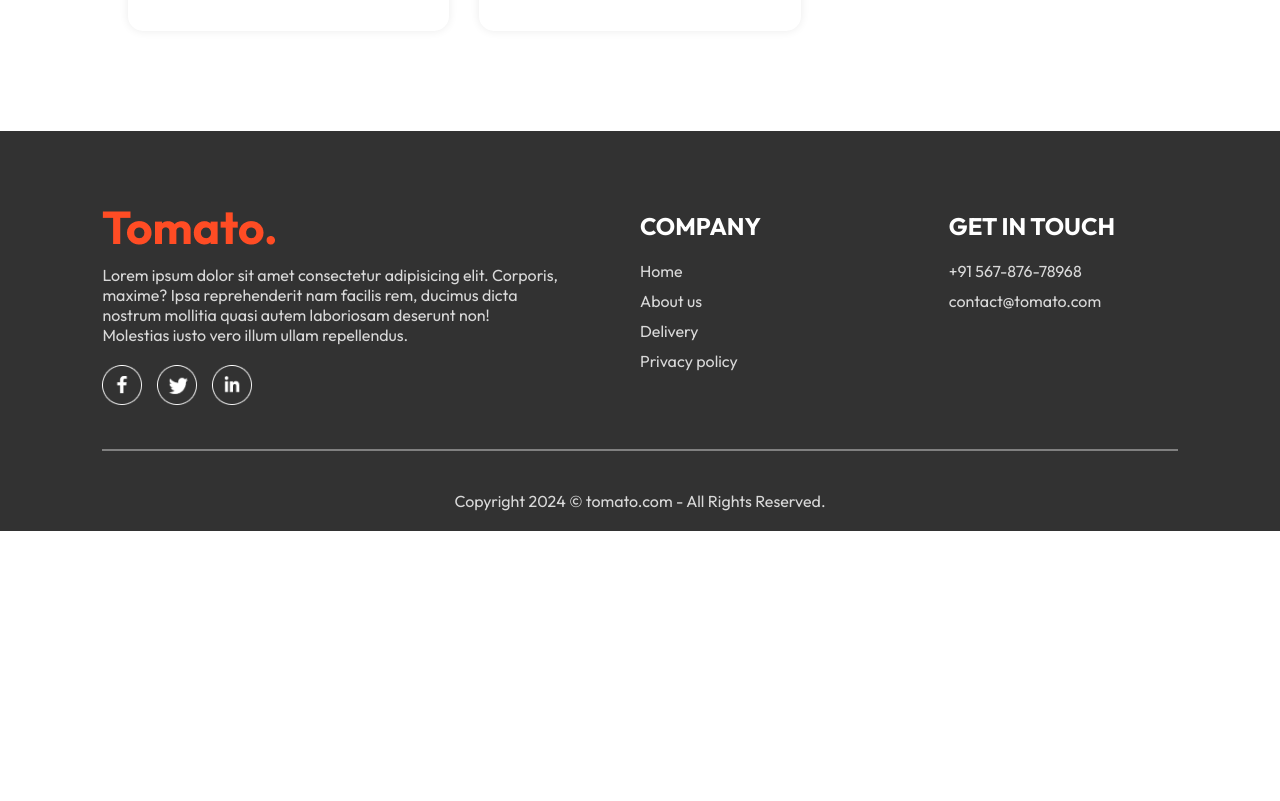
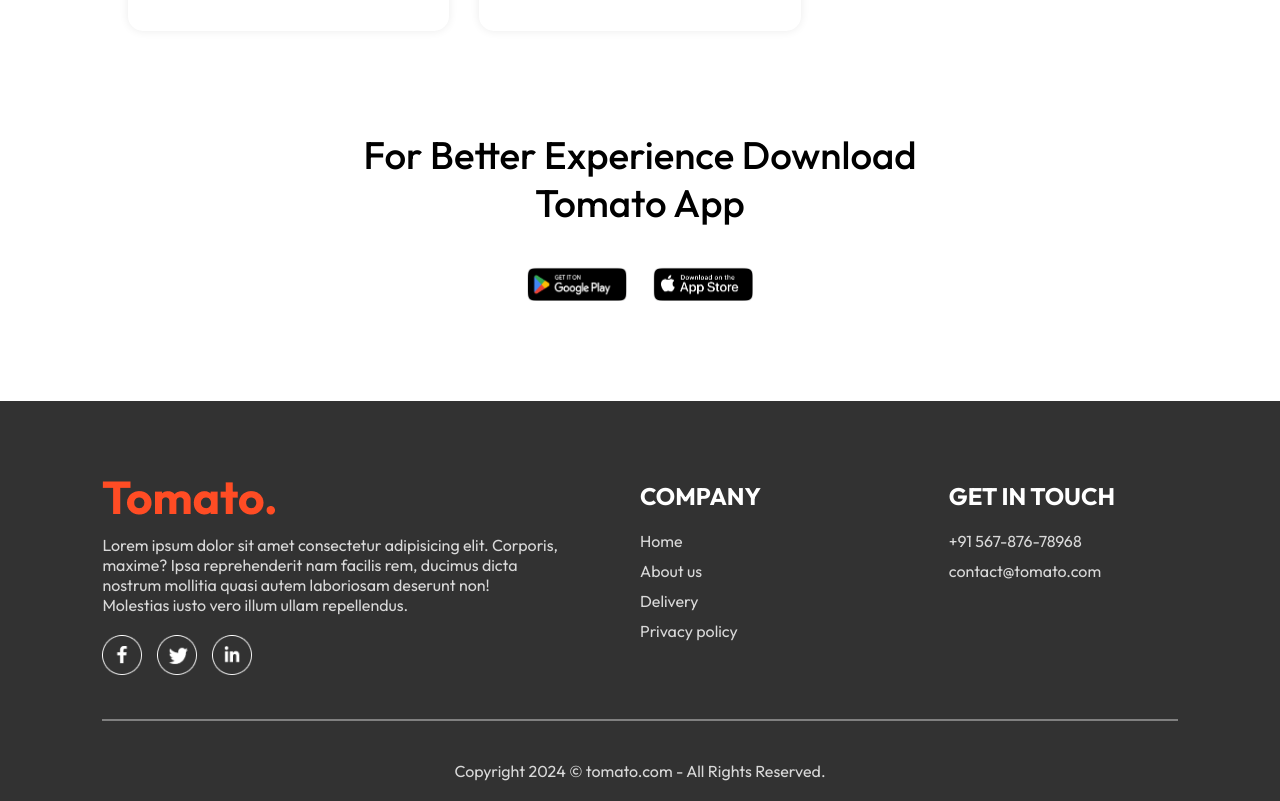
Before and after one commit to Barmanpriyanka/Food-Delivery-Website, a React (Vite) app in the folder frontend/: page / in a window 1280 px wide. Shown: the part 5948-6749 px from the top of the page. Before the commit the page ends 6479 px from the top, so only its background shows below. Built offline with nearby package versions, Linux system fonts and the light colour scheme.

Commit message:
Added AppDownload part.

```diff
--- /dev/null
+++ b/frontend/src/components/AppDownload/AppDownload.css
@@ -0,0 +1,22 @@
+.app-download{
+    margin:auto auto;
+    margin-top:100px;
+    font-size:max(3vw,20px);
+    text-align:center;
+    font-weight:500;
+}
+.app-download-platforms{
+    display:flex;
+    justify-content:center;
+    gap:max(2vw,10px);
+    margin-top:40px;
+}
+.app-download-platforms img{
+    width:max(30vw,120px);
+    max-width:100px;
+    transition:0.5s;
+    cursor:pointer;
+}
+.app-download-platforms img:hover{
+    transform:scale(1.05);
+}
--- /dev/null
+++ b/frontend/src/components/AppDownload/AppDownload.jsx
@@ -0,0 +1,16 @@
+import React from 'react' // eslint-disable-line no-unused-vars
+import './AppDownload.css'
+import {assets} from '../../assets/assets'
+const AppDownload = () => {
+  return (
+    <div className='app-download' id='app-download'>
+        <p>For Better Experience Download<br/>Tomato App</p>
+        <div className="app-download-platforms">
+            <img src= {assets.play_store} alt="" />
+            <img src={assets.app_store} alt="" />
+        </div>
+    </div>
+  )
+}
+
+export default AppDownload
--- a/frontend/src/components/Navbar/Navbar.css
+++ b/frontend/src/components/Navbar/Navbar.css
@@ -1,6 +1,66 @@
-.navbar{
+.navbar {
     padding: 20px 0px;
-    display:flex;
+    display: flex;
     justify-content: space-between;
     align-items: center;
 }
+
+.navbar-search-icon {
+    position: relative; /* Ensure positioning of the dot is correct */
+}
+
+.navbar-search-icon .dot {
+    position: absolute;
+    min-width: 10px;
+    min-height: 10px;
+    background-color: tomato;
+    border-radius: 50%;
+    top: -8px;
+    right: -8px;
+}
+
+@media (max-width: 1050px) {
+    .navbar .logo {
+        width: 140px;
+    }
+    .navbar-menu {
+        gap: 20px;
+        font-size: 17px;
+    }
+    .navbar-right {
+        gap: 30px;
+    }
+    .navbar-right img {
+        width: 22px;
+    }
+    .navbar-right .navbar-button {
+        padding: 8px 25px;
+    }
+}
+
+@media (max-width: 900px) {
+    .navbar .logo {
+        width: 140px;
+    }
+    .navbar-menu {
+        gap: 15px;
+        font-size: 16px;
+    }
+    .navbar-right {
+        gap: 20px;
+    }
+    .navbar-right img {
+        width: 20px;
+    }
+    .navbar-right .navbar-button {
+        padding: 7px 20px;
+        font-size: 15px;
+    }
+}
+
+@media (max-width: 750px) {
+    .navbar-menu {
+        display: none;
+    }
+
+}
--- a/frontend/src/components/Navbar/Navbar.jsx
+++ b/frontend/src/components/Navbar/Navbar.jsx
@@ -1,29 +1,29 @@
-import React,{useState} from 'react' // eslint-disable-line no-unused-vars
-import './Navbar.css'
-import { assets } from '../../assets/assets'  // eslint-disable-line no-unused-vars
+import React, { useState } from 'react'; // eslint-disable-line no-unused-vars
+import './Navbar.css';
+import { assets } from '../../assets/assets'; // eslint-disable-line no-unused-vars
+
 const Navbar = () => {
-    const [menu,setMenu] = useState("menu"); // eslint-disable-line no-unused-vars
+    const [menu, setMenu] = useState("menu"); // eslint-disable-line no-unused-vars
 
     return (
         <div className='navbar'>
-        <img src={assets.logo} alt="" className="logo"/>
+            <img src={assets.logo} alt="Logo" className="logo"/>
             <ul className="navbar-menu">
-            <li onClick={()=>setMenu("home")} className={menu==="home"?"active":""}>home </li>
-            <li onClick={()=>setMenu("menu")} className={menu==="menu"?"active":""}>menu</li>
-            <li onClick={() =>setMenu("mobile-app")} className={menu==="mobile-app"?"active":""}>mobile-app</li>
-            <li onClick={()=>setMenu("contact-us")} className={menu==="contact-us"?"active":""}>contact us</li>
+                <li onClick={() => setMenu("home")} className={menu === "home" ? "active" : ""}>home</li>
+                <li onClick={() => setMenu("menu")} className={menu === "menu" ? "active" : ""}>menu</li>
+                <li onClick={() => setMenu("mobile-app")} className={menu === "mobile-app" ? "active" : ""}>mobile-app</li>
+                <li onClick={() => setMenu("contact-us")} className={menu === "contact-us" ? "active" : ""}>contact us</li>
             </ul>
             <div className="navbar-right">
-            <img src={assets.search_icon} alt=""></img>
+                <img src={assets.search_icon} alt="Search Icon" />
                 <div className="navbar-search-icon">
-                <img src={assets.basket_icon} alt=""></img>
+                    <img src={assets.basket_icon} alt="Basket Icon" />
                     <div className="dot"></div>
                 </div>
-            <button>Sign In</button>
+                <button className="navbar-button">Sign In</button>
             </div>
         </div>
-
-  )
+    );
 }
 
-export default Navbar
+export default Navbar;
--- a/frontend/src/pages/Home/Home.jsx
+++ b/frontend/src/pages/Home/Home.jsx
@@ -3,6 +3,7 @@ import './Home.css'
 import Header from '../../components/Header/Header'
 import ExploreMenu from '../../components/ExploreMenu/ExploreMenu'
 import FoodDisplay from '../../components/FoodDisplay/FoodDisplay'
+import AppDownload from '../../components/AppDownload/AppDownload'
 const Home = () => {
   const [category,setCategory]=useState("All");
   return (
@@ -10,6 +11,7 @@ const Home = () => {
      <Header />
      <ExploreMenu category={category} setCategory={setCategory}/>
      <FoodDisplay category ={category} />
+     <AppDownload/>
     </div>
   )
 }
```
Lines whose indentation alone changed are shown as unchanged.
